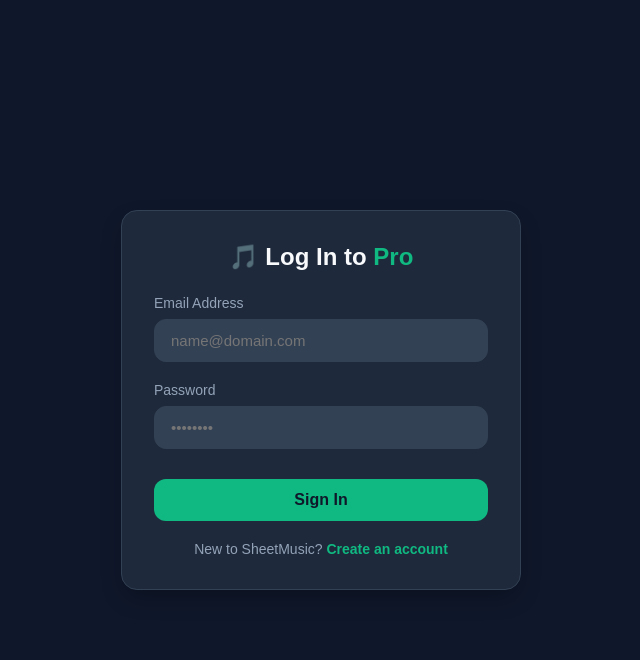
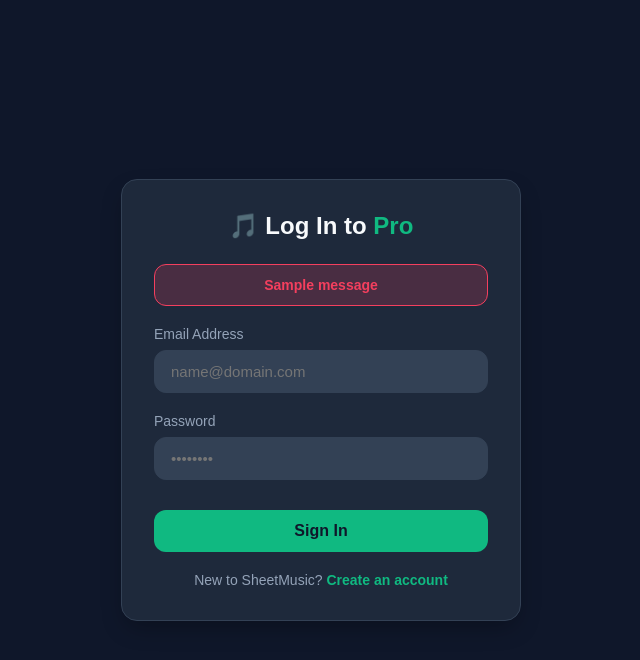
Before and after one commit to davidsantos660/extractor-partituras, a Flask app: page /login in a window 1280 px wide. Shown: the top 660 px of the page, without its empty margins (319-959 px from the left). Run offline with Flask 3, Linux system fonts and the light colour scheme; tables that the repository leaves empty hold one stand-in row (values such as "Sample post"); one stand-in notice (Sample message) is shown.

Commit message:
Update login.html

```diff
--- a/templates/login.html
+++ b/templates/login.html
@@ -30,12 +30,25 @@
 
         .enlace-cambio { display: block; margin-top: 20px; text-align: center; font-size: 14px; color: var(--texto-secundario); text-decoration: none; }
         .enlace-cambio a { color: var(--color-acento); text-decoration: none; font-weight: 600; }
+
+        /* Estilo para la caja de error inyectada */
+        .alerta-error { background-color: rgba(244, 63, 94, 0.2); border: 1px solid #f43f5e; color: #f43f5e; padding: 12px; border-radius: 12px; font-size: 14px; margin-bottom: 20px; text-align: center; font-weight: 600; }
     </style>
 </head>
 <body>
     <main>
         <form method="POST">
             <h2>🎵 Log In to <span>Pro</span></h2>
+
+            <!-- Bloque dinámico para renderizar los errores dentro de la interfaz -->
+            {% with messages = get_flashed_messages() %}
+              {% if messages %}
+                {% for message in messages %}
+                  <div class="alerta-error">{{ message }}</div>
+                {% endfor %}
+              {% endif %}
+            {% endwith %}
+
             <div class="grupo-formulario">
                 <label class="etiqueta">Email Address</label>
                 <input type="email" name="email" placeholder="name@domain.com" required>
```
